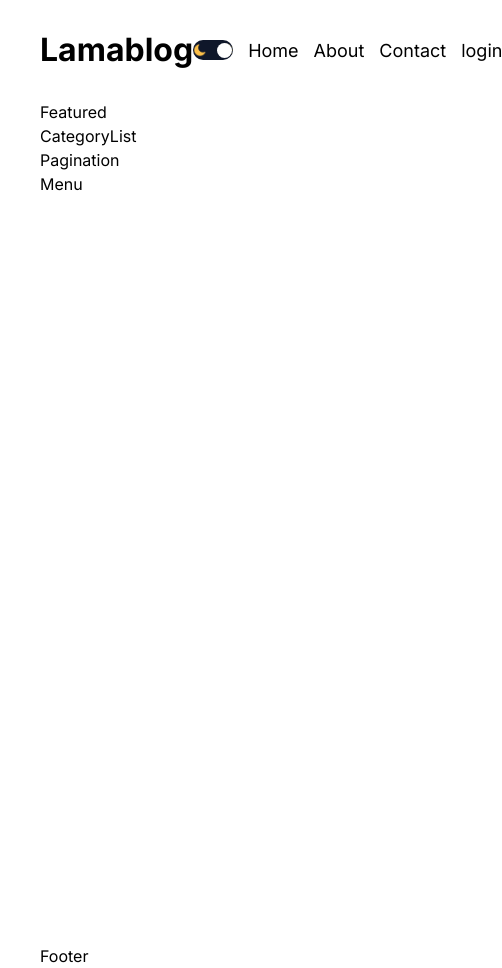
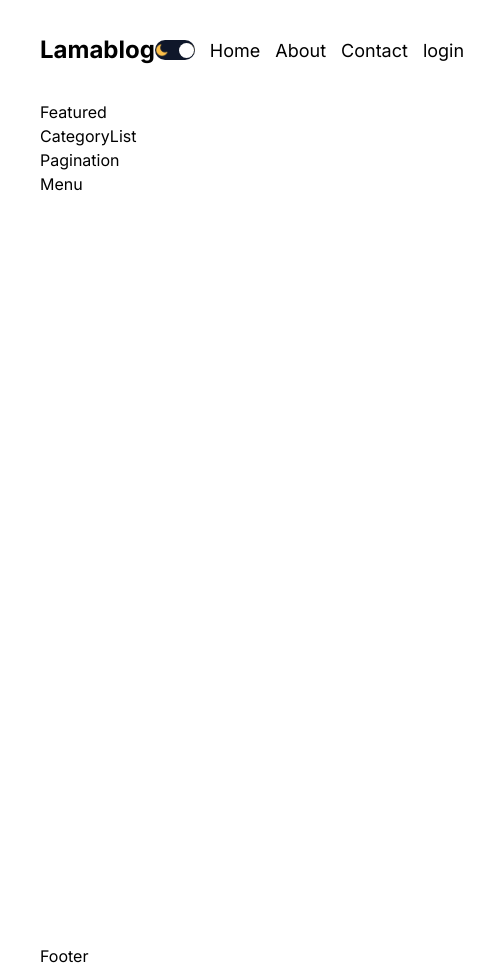
Before and after one commit to LuisArielRetanaHernadez/blog_mabi, a Next.js app: page / in a window 390 px wide. Shown: the whole page, 502 px wide, since content can reach past the window. Built offline with nearby package versions, Linux system fonts and the light colour scheme.

Commit message:
creando el media query max-width 768px donde el logo disminuye su tamano

```diff
--- a/components/navbar/navbar.module.css
+++ b/components/navbar/navbar.module.css
@@ -44,3 +44,9 @@
     text-align: left;
   }
 }
+
+@media screen and (max-width: 768px) {
+  .logo {
+    font-size: 24px;
+  }
+}
```
